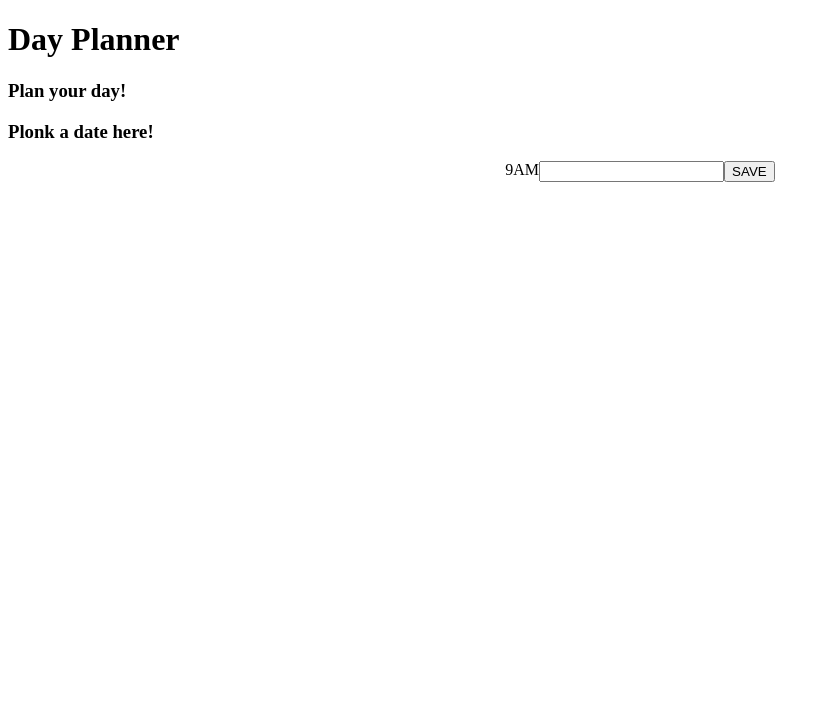
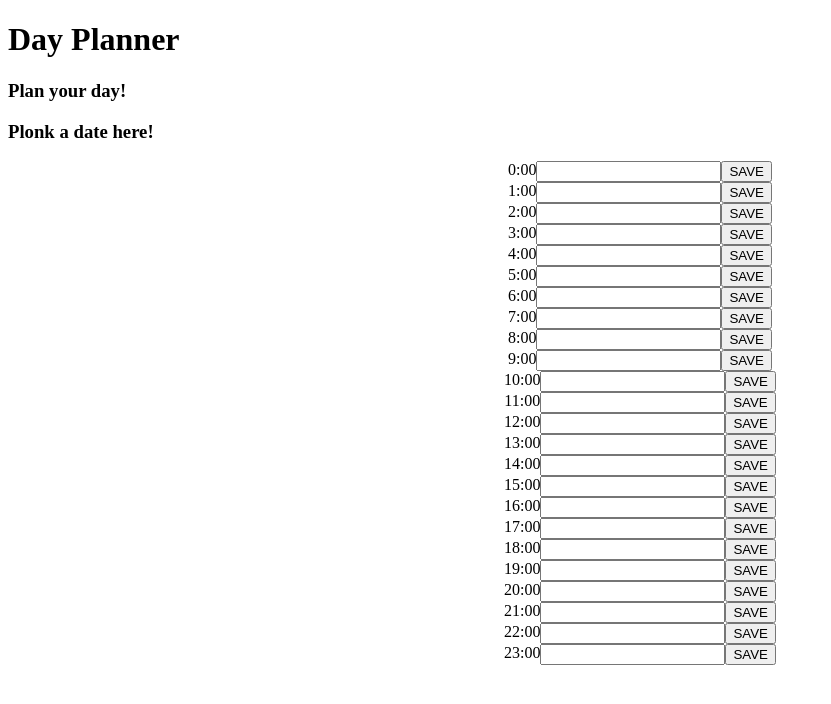
Before and after one commit to George991808/Work-Day-Scheduler, a plain HTML site: page index.html in a window 1280 px wide. Shown: the whole page, without its empty margins (0-831 px from the left). Drawn offline with Linux system fonts and the light colour scheme.

Commit message:
generates the elements required via js

```diff
--- /dev/null
+++ b/assets/js/script.js
@@ -0,0 +1,27 @@
+
+var planner = document.getElementById("planner");
+buildplanner()
+function buildplanner() {
+
+
+    for (let i = 0; i < 24; i++) {
+      var row = document.createElement("div");
+      row.setAttribute("class", "row");
+
+      planner.appendChild(row);
+      var timeslot = document.createElement("div");
+      timeslot.innerText=i+":00";
+       row.appendChild(timeslot);
+
+       var input = document.createElement("input");
+       input.setAttribute("type", "text");
+       row.appendChild(input);
+
+       var save = document.createElement("button");
+      save.innerText="SAVE"
+       row.appendChild(save);
+
+    }
+
+
+  }
--- a/index.html
+++ b/index.html
@@ -13,12 +13,10 @@
       <h3>Plan your day!</h3>
       <h3>Plonk a date here!</h3>
     </header>
-    <section>
-    <div class ="row">
-      <div>9AM</div>
-      <input type='text'></input>
-      <button>SAVE</button>
-    </div>
+    <section id="planner">
+
   </section>
+  <script type="text/javascript" src="./assets/js/script.js">
+  </script>
   </body>
 </html>
```
